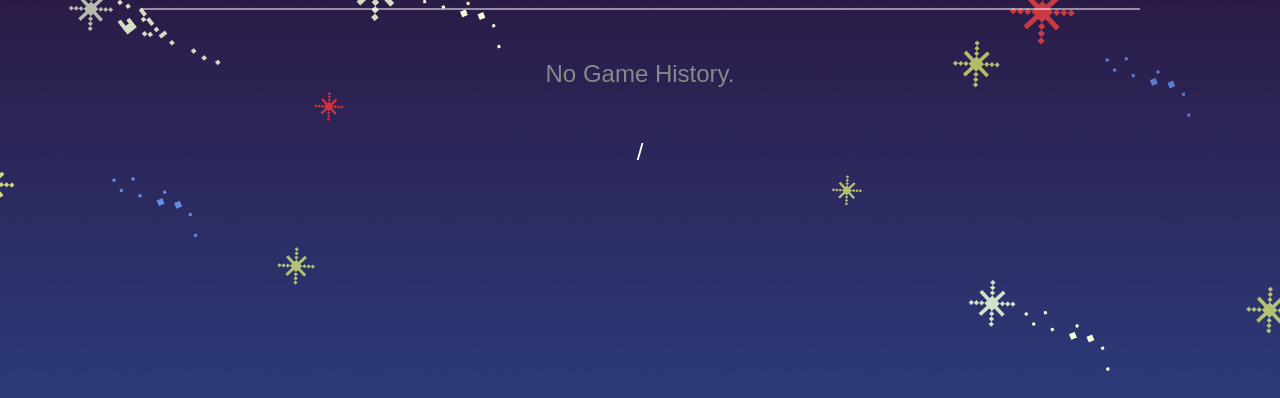
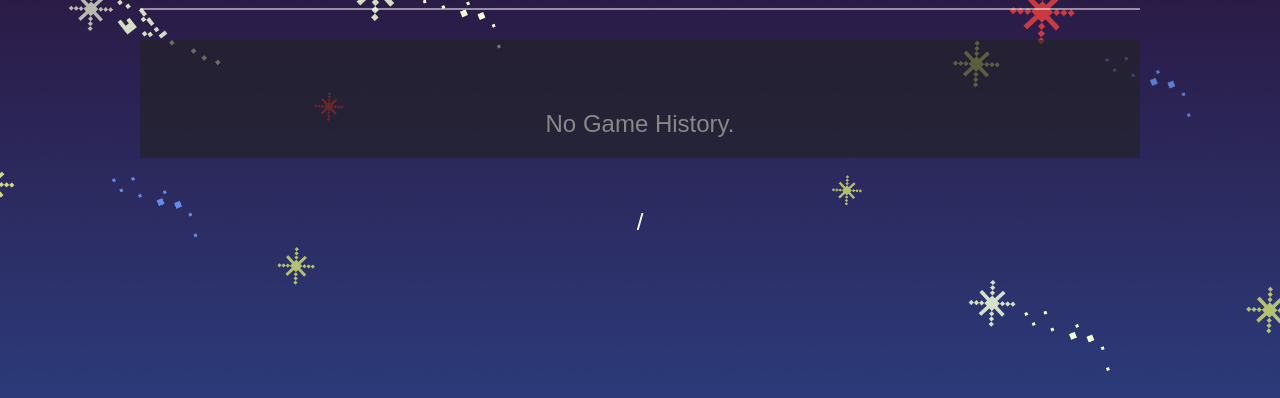
Before and after one commit to Pirogramming-24/Piro24_CardGame_3, a Django app: template game/templates/game/list_game.html in a window 1280 px wide. Shown: the part 160-558 px from the top of the page. Run offline with Django 5.2, Linux system fonts and the light colour scheme; the template is opened without the code that fills it, so the values that code supplies are empty; parts of the project's set-up code (start-up, migrations or seed data) failed here and were passed over; some web fonts are replaced.

Commit message:
[fix] 약간의 디자인 수정

```diff
--- a/game/static/game/css/list_game.css
+++ b/game/static/game/css/list_game.css
@@ -81,8 +81,10 @@ body {
 
 /* 리스트 아이템 */
 .game_list_mw {
+    margin: 0;
     list-style: none;
-    padding: 0;
+    padding: 20px 10px;
+    background: #22222299;
 }
 
 .game_item_mw {
@@ -288,7 +290,7 @@ footer {
 }
 
 .result_title_jmj.win {
-    color: #3B5486;
+    color: lch(59.1 113.24 287.99 / 1);
 }
 
 .result_title_jmj.lose {
```
Also changed, not shown: game/templates/game/list_game.html (line endings or trailing spaces).
